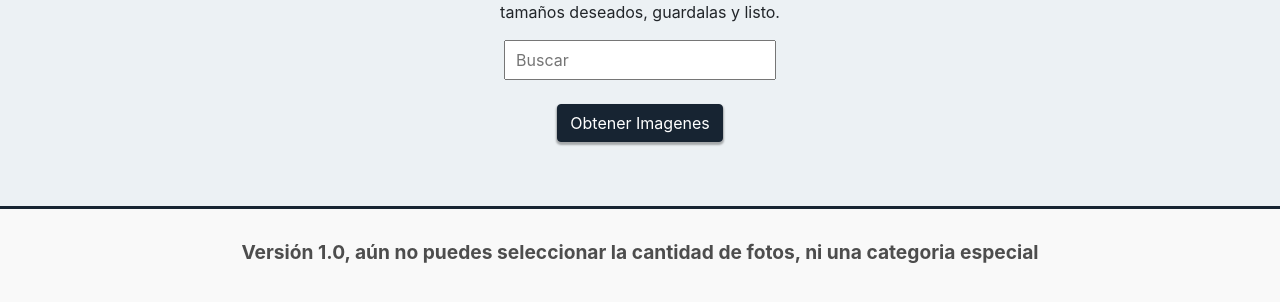
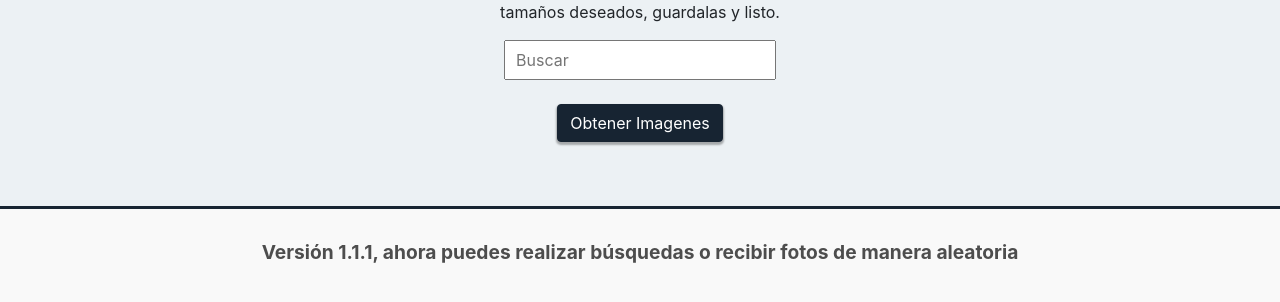
Before and after one commit to mager19/obtenerImages, a website: page index.html in a window 1280 px wide. Shown: the part 144-446 px from the top of the page. Drawn offline with nearby package versions, Linux system fonts and the light colour scheme.

Commit message:
mensaje 1.1.1

```diff
--- a/index.html
+++ b/index.html
@@ -40,8 +40,8 @@
     <aside class="mensaje">
       <h4>
         <strong
-          >Versión 1.0, aún no puedes seleccionar la cantidad de fotos, ni una
-          categoria especial</strong
+          >Versión 1.1.1, ahora puedes realizar búsquedas o recibir fotos de
+          manera aleatoria</strong
         >
       </h4>
     </aside>
```
